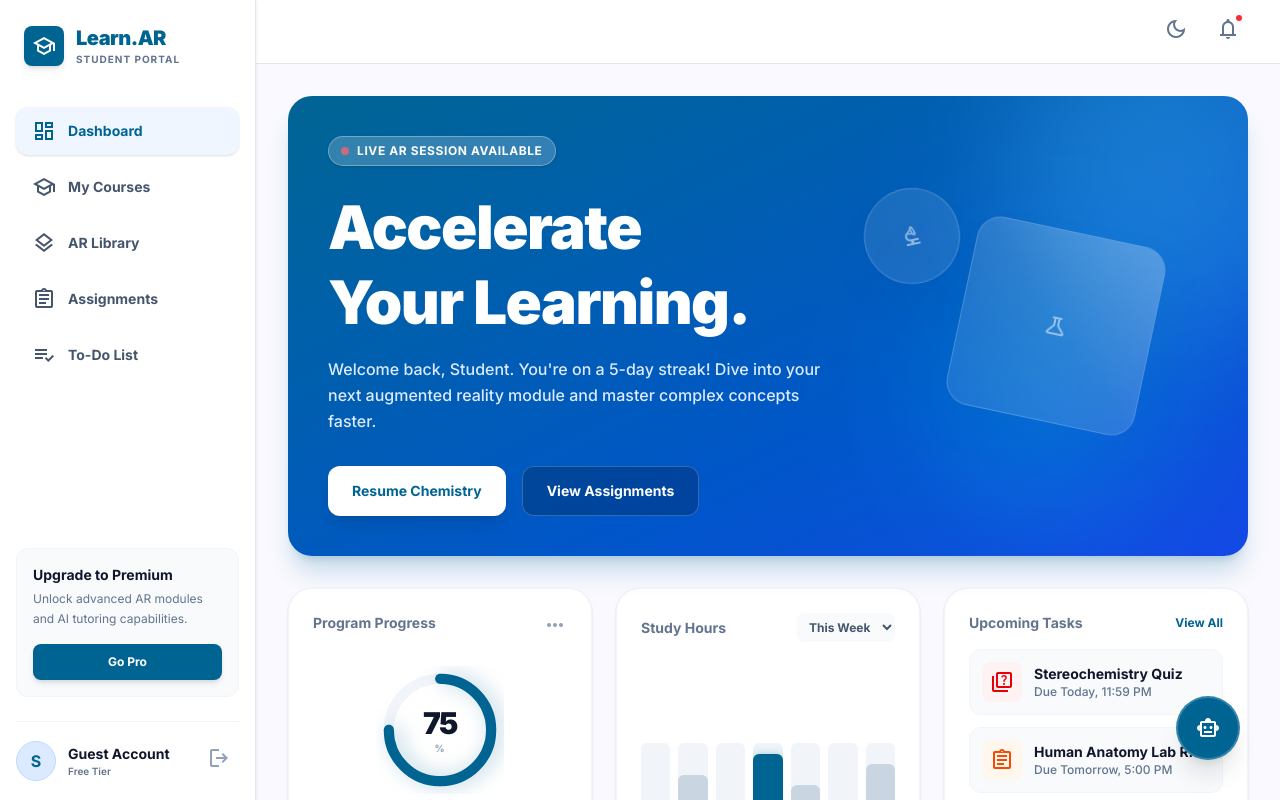
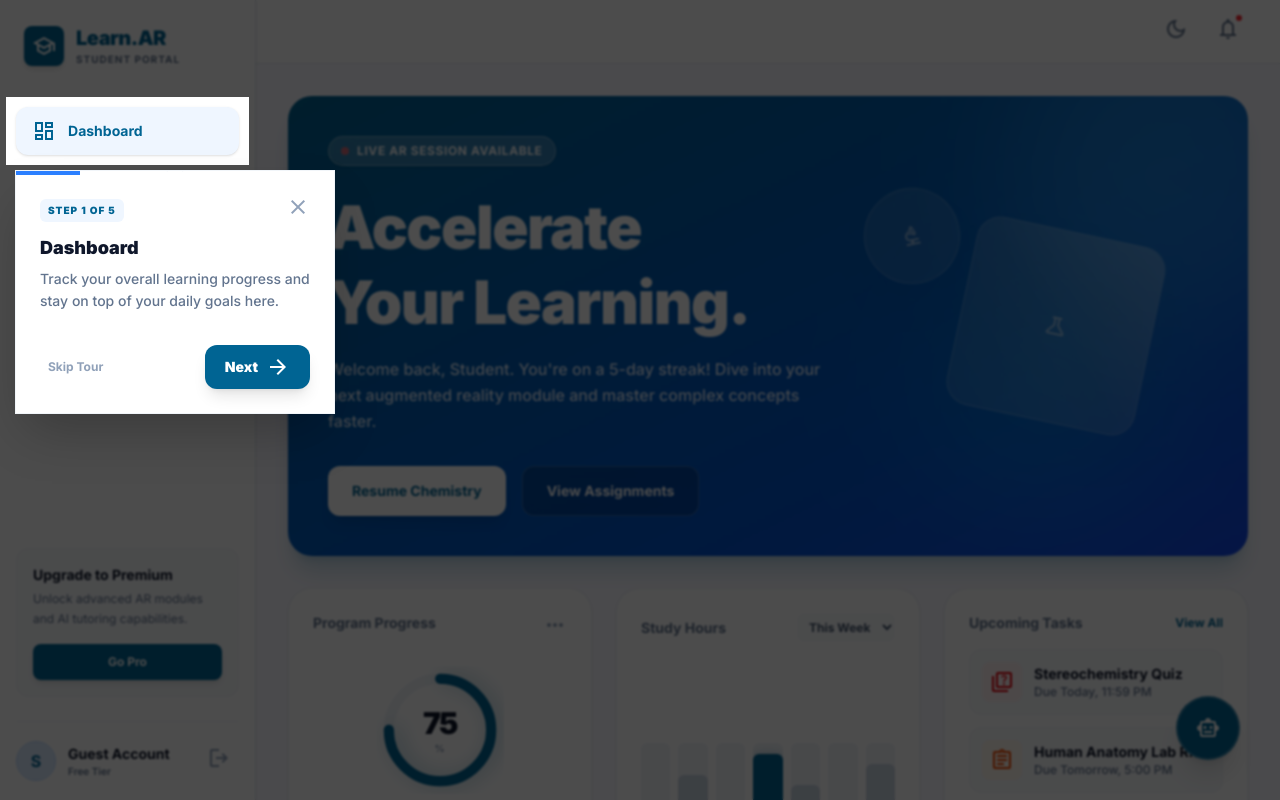
Before and after one commit to Karthikeyancse-coder/AR-Learning, a React (Vite) app in the folder client/: page /dashboard/home in a window 1280 px wide. Shown: the top 800 px of the page. Built offline with nearby package versions, Linux system fonts and the light colour scheme.

Commit message:
feat: implement quiz builder component and teacher dashboard home page

```diff
--- a/client/src/components/dashboard/DashboardLayout.tsx
+++ b/client/src/components/dashboard/DashboardLayout.tsx
@@ -9,6 +9,7 @@ import ReactMarkdown from "react-markdown";
 import remarkMath from "remark-math";
 import rehypeKatex from "rehype-katex";
 import "katex/dist/katex.min.css";
+import StudentTour from "./StudentTour";
 
 const DashboardLayout = () => {
   const navigate = useNavigate();
@@ -52,6 +53,9 @@ const DashboardLayout = () => {
 
   return (
     <div className={`font-display ${isDarkMode ? "dark" : ""}`}>
+      {/* ── Guidance System ── */}
+      <StudentTour />
+
       {/* Ensure dark mode background fills the screen and resets text color */}
       <div className="bg-[#f9f9ff] dark:bg-[#0f172a] text-[#181c22] dark:text-slate-200 min-h-screen antialiased select-none lg:select-auto transition-colors duration-300">
 
@@ -70,11 +74,11 @@ const DashboardLayout = () => {
 
           {/* Navigation Links */}
           <nav className="flex-1 flex flex-col gap-2">
-            <button onClick={() => navigate("/dashboard")} className={`flex items-center gap-3 px-4 py-3 rounded-xl font-bold transition-all duration-200 ${isActive("/dashboard") ? "bg-blue-50 dark:bg-blue-500/10 text-[#006493] dark:text-blue-400 shadow-sm" : "text-slate-600 dark:text-slate-400 hover:text-[#006493] dark:hover:text-blue-300 hover:bg-slate-50 dark:hover:bg-slate-800"}`}>
+            <button id="tour-dashboard" onClick={() => navigate("/dashboard")} className={`flex items-center gap-3 px-4 py-3 rounded-xl font-bold transition-all duration-200 ${isActive("/dashboard") ? "bg-blue-50 dark:bg-blue-500/10 text-[#006493] dark:text-blue-400 shadow-sm" : "text-slate-600 dark:text-slate-400 hover:text-[#006493] dark:hover:text-blue-300 hover:bg-slate-50 dark:hover:bg-slate-800"}`}>
               <span className="material-symbols-outlined">dashboard</span>
               <span className="text-sm">Dashboard</span>
             </button>
-            <button onClick={() => navigate("/dashboard/chemistry")} className={`flex items-center gap-3 px-4 py-3 rounded-xl font-bold transition-all duration-200 ${isActive("/dashboard/chemistry") ? "bg-blue-50 dark:bg-blue-500/10 text-[#006493] dark:text-blue-400 shadow-sm" : "text-slate-600 dark:text-slate-400 hover:text-[#006493] dark:hover:text-blue-300 hover:bg-slate-50 dark:hover:bg-slate-800"}`}>
+            <button id="tour-courses" onClick={() => navigate("/dashboard/chemistry")} className={`flex items-center gap-3 px-4 py-3 rounded-xl font-bold transition-all duration-200 ${isActive("/dashboard/chemistry") ? "bg-blue-50 dark:bg-blue-500/10 text-[#006493] dark:text-blue-400 shadow-sm" : "text-slate-600 dark:text-slate-400 hover:text-[#006493] dark:hover:text-blue-300 hover:bg-slate-50 dark:hover:bg-slate-800"}`}>
               <span className="material-symbols-outlined">school</span>
               <span className="text-sm">My Courses</span>
             </button>
@@ -82,7 +86,7 @@ const DashboardLayout = () => {
               <span className="material-symbols-outlined">layers</span>
               <span className="text-sm">AR Library</span>
             </button>
-            <button onClick={() => navigate("/dashboard/self-study")} className={`flex items-center gap-3 px-4 py-3 rounded-xl font-bold transition-all duration-200 ${isActive("/dashboard/self-study") ? "bg-blue-50 dark:bg-blue-500/10 text-[#006493] dark:text-blue-400 shadow-sm" : "text-slate-600 dark:text-slate-400 hover:text-[#006493] dark:hover:text-blue-300 hover:bg-slate-50 dark:hover:bg-slate-800"}`}>
+            <button id="tour-assignments" onClick={() => navigate("/dashboard/self-study")} className={`flex items-center gap-3 px-4 py-3 rounded-xl font-bold transition-all duration-200 ${isActive("/dashboard/self-study") ? "bg-blue-50 dark:bg-blue-500/10 text-[#006493] dark:text-blue-400 shadow-sm" : "text-slate-600 dark:text-slate-400 hover:text-[#006493] dark:hover:text-blue-300 hover:bg-slate-50 dark:hover:bg-slate-800"}`}>
               <span className="material-symbols-outlined">assignment</span>
               <span className="text-sm">Assignments</span>
             </button>
@@ -103,7 +107,7 @@ const DashboardLayout = () => {
 
           {/* Footer Profile */}
           <div className="pt-4 border-t border-slate-100 dark:border-slate-800 flex items-center justify-between transition-colors">
-            <div onClick={() => navigate("/dashboard/profile")} className="flex items-center gap-3 truncate pr-2 cursor-pointer hover:opacity-80 transition-opacity">
+            <div id="tour-profile" onClick={() => navigate("/dashboard/profile")} className="flex items-center gap-3 truncate pr-2 cursor-pointer hover:opacity-80 transition-opacity">
               {user?.name ? (
                 <img alt="Student profile avatar" className="w-10 h-10 rounded-full object-cover shrink-0 border border-slate-200 dark:border-slate-700" src="https://lh3.googleusercontent.com/aida-public/AB6AXuCqVv1P6vCCzh6X0oZTjYzxBmailQ2lO4S6lhbfgPMftb1DHPVYW41Caj2fU-uABGM9OMy-pFctkVQMAnVzvEXe6gu0CxUPoCCzBTdQyMQpuDUZEc40ftMkLZ5WBlz-WpXNUg_O2HKgDnoGhtDgWWE7lHzhZDuhtNmn7ADbeMTacQ2LiknsgtwtcKXRWP22rFUl-XCf3wIfz8obGvM6EWIxdmb8QDnUcftNvEZ_A2LCuSJRcdhxXyu_bhjZHfKfiD9xn5tOuru_KA" />
               ) : (
@@ -125,11 +129,11 @@ const DashboardLayout = () => {
         {/* Mobile/Tablet Bottom Navigation */}
         {!isSidebarHiddenForThisRoute && (
           <nav className="lg:hidden fixed bottom-0 left-0 right-0 bg-white dark:bg-[#1e293b] border-t border-slate-200 dark:border-slate-800 px-6 py-3 pb-safe flex items-center justify-between z-50 transition-colors duration-300 shadow-[0_-4px_20px_rgba(0,0,0,0.05)] dark:shadow-none">
-            <button onClick={() => navigate("/dashboard")} className={`flex flex-col items-center gap-1 ${isActive("/dashboard") ? "text-[#006493] dark:text-blue-400" : "text-slate-400 hover:text-[#006493] dark:hover:text-blue-300"}`}>
+            <button id="tour-dashboard" onClick={() => navigate("/dashboard")} className={`flex flex-col items-center gap-1 ${isActive("/dashboard") ? "text-[#006493] dark:text-blue-400" : "text-slate-400 hover:text-[#006493] dark:hover:text-blue-300"}`}>
               <span className={`material-symbols-outlined ${isActive("/dashboard") ? "fill-icon" : ""}`}>dashboard</span>
               <span className="text-[10px] font-bold">Dashboard</span>
             </button>
-            <button onClick={() => navigate("/dashboard/chemistry")} className={`flex flex-col items-center gap-1 ${isActive("/dashboard/chemistry") ? "text-[#006493] dark:text-blue-400" : "text-slate-400 hover:text-[#006493] dark:hover:text-blue-300"}`}>
+            <button id="tour-courses" onClick={() => navigate("/dashboard/chemistry")} className={`flex flex-col items-center gap-1 ${isActive("/dashboard/chemistry") ? "text-[#006493] dark:text-blue-400" : "text-slate-400 hover:text-[#006493] dark:hover:text-blue-300"}`}>
               <span className={`material-symbols-outlined ${isActive("/dashboard/chemistry") ? "fill-icon" : ""}`}>school</span>
               <span className="text-[10px] font-bold">Courses</span>
             </button>
@@ -137,7 +141,7 @@ const DashboardLayout = () => {
               <span className={`material-symbols-outlined ${isActive("/dashboard/biology") ? "fill-icon" : ""}`}>layers</span>
               <span className="text-[10px] font-bold">Library</span>
             </button>
-            <button onClick={() => navigate("/dashboard/self-study")} className={`flex flex-col items-center gap-1 ${isActive("/dashboard/self-study") ? "text-[#006493] dark:text-blue-400" : "text-slate-400 hover:text-[#006493] dark:hover:text-blue-300"}`}>
+            <button id="tour-assignments" onClick={() => navigate("/dashboard/self-study")} className={`flex flex-col items-center gap-1 ${isActive("/dashboard/self-study") ? "text-[#006493] dark:text-blue-400" : "text-slate-400 hover:text-[#006493] dark:hover:text-blue-300"}`}>
               <span className={`material-symbols-outlined ${isActive("/dashboard/self-study") ? "fill-icon" : ""}`}>assignment</span>
               <span className="text-[10px] font-bold">Assignments</span>
             </button>
@@ -204,7 +208,7 @@ const DashboardLayout = () => {
                   </div>
                 )}
               </div>
-              <div onClick={() => navigate("/dashboard/profile")} className="w-8 h-8 sm:w-9 sm:h-9 rounded-full overflow-hidden border-2 border-slate-200 dark:border-slate-700 lg:hidden ml-1 sm:ml-2 transition-colors cursor-pointer hover:opacity-80">
+              <div id="tour-profile" onClick={() => navigate("/dashboard/profile")} className="w-8 h-8 sm:w-9 sm:h-9 rounded-full overflow-hidden border-2 border-slate-200 dark:border-slate-700 lg:hidden ml-1 sm:ml-2 transition-colors cursor-pointer hover:opacity-80">
                 {user?.name ? (
                   <img alt="Profile" className="w-full h-full object-cover" src="https://lh3.googleusercontent.com/aida-public/AB6AXuCqVv1P6vCCzh6X0oZTjYzxBmailQ2lO4S6lhbfgPMftb1DHPVYW41Caj2fU-uABGM9OMy-pFctkVQMAnVzvEXe6gu0CxUPoCCzBTdQyMQpuDUZEc40ftMkLZ5WBlz-WpXNUg_O2HKgDnoGhtDgWWE7lHzhZDuhtNmn7ADbeMTacQ2LiknsgtwtcKXRWP22rFUl-XCf3wIfz8obGvM6EWIxdmb8QDnUcftNvEZ_A2LCuSJRcdhxXyu_bhjZHfKfiD9xn5tOuru_KA" />
                 ) : (
--- a/client/src/components/dashboard/Home.tsx
+++ b/client/src/components/dashboard/Home.tsx
@@ -86,7 +86,7 @@ const Home = () => {
       {/* Stats Grid */}
       <section className="grid grid-cols-1 md:grid-cols-3 gap-6">
         {/* Overall Progress */}
-        <div className="bg-white dark:bg-[#1e293b] rounded-3xl p-6 border border-slate-100 dark:border-slate-800 shadow-sm flex flex-col items-center justify-center text-center relative overflow-hidden transition-colors duration-300">
+        <div id="tour-analytics" className="bg-white dark:bg-[#1e293b] rounded-3xl p-6 border border-slate-100 dark:border-slate-800 shadow-sm flex flex-col items-center justify-center text-center relative overflow-hidden transition-colors duration-300">
           <h3 className="text-sm font-bold text-slate-500 dark:text-slate-400 absolute top-6 left-6 transition-colors">Program Progress</h3>
           <button className="absolute top-6 right-6 text-slate-400 hover:text-[#006493] dark:hover:text-blue-400 transition-colors cursor-pointer">
             <span className="material-symbols-outlined text-sm">more_horiz</span>
--- /dev/null
+++ b/client/src/components/dashboard/StudentTour.tsx
@@ -0,0 +1,245 @@
+import React, { useState, useEffect, useLayoutEffect } from 'react';
+
+interface TourStep {
+  targetId: string;
+  title: string;
+  description: string;
+}
+
+const TOUR_STEPS: TourStep[] = [
+  {
+    targetId: 'tour-dashboard',
+    title: 'Dashboard',
+    description: 'Track your overall learning progress and stay on top of your daily goals here.',
+  },
+  {
+    targetId: 'tour-courses',
+    title: 'My Courses',
+    description: 'Access all your enrolled AR modules and academic courses from this section.',
+  },
+  {
+    targetId: 'tour-assignments',
+    title: 'Assignments',
+    description: 'Check your upcoming tasks, lab reports, and readiness quizzes to stay ahead.',
+  },
+  {
+    targetId: 'tour-analytics',
+    title: 'Analytics',
+    description: 'See your performance breakdown, study hours, and AI-driven success predictions.',
+  },
+  {
+    targetId: 'tour-profile',
+    title: 'Profile',
+    description: 'Manage your account settings, preferences, and view your academic achievements.',
+  },
+];
+
+const StudentTour: React.FC = () => {
+  const [currentStep, setCurrentStep] = useState(0);
+  const [isVisible, setIsVisible] = useState(false);
+  const [targetRect, setTargetRect] = useState<DOMRect | null>(null);
+  const [tooltipPos, setTooltipPos] = useState({ top: 0, left: 0 });
+  const [retryCount, setRetryCount] = useState(0);
+
+  useEffect(() => {
+    // Expose a global function for manual debugging/triggering
+    (window as any).startTour = () => {
+      localStorage.removeItem('seenTour');
+      setCurrentStep(0);
+      setRetryCount(0);
+      setIsVisible(true);
+    };
+
+    const seenTour = localStorage.getItem('seenTour');
+    if (!seenTour) {
+      // Small delay to ensure DOM is ready and animations finish
+      const timer = setTimeout(() => setIsVisible(true), 1500);
+      return () => clearTimeout(timer);
+    }
+  }, []);
+
+  const updateTargetRect = () => {
+    if (!isVisible) return;
+
+    const targetId = TOUR_STEPS[currentStep].targetId;
+    const elements = document.querySelectorAll(`#${targetId}`);
+    let element: HTMLElement | null = null;
+
+    // Find the visible instance of the ID (mobile vs desktop)
+    for (let i = 0; i < elements.length; i++) {
+        const el = elements[i] as HTMLElement;
+        const style = window.getComputedStyle(el);
+        const isVisibleInDOM = el.offsetParent !== null || style.position === 'fixed';
+        if (isVisibleInDOM && style.display !== 'none' && style.visibility !== 'hidden' && style.opacity !== '0') {
+            element = el;
+            break;
+        }
+    }
+
+    if (element) {
+      const rect = element.getBoundingClientRect();
+      // Only update state if position changed to avoid infinite cycles
+      if (!targetRect || Math.abs(rect.top - targetRect.top) > 1 || Math.abs(rect.left - targetRect.left) > 1) {
+          setTargetRect(rect);
+
+          const spaceAbove = rect.top;
+          const spaceBelow = window.innerHeight - rect.bottom;
+          const isMobile = window.innerWidth < 768;
+
+          let top = 0;
+          let left = rect.left + rect.width / 2;
+
+          // Prefer showing tooltip below unless there is no space
+          if (spaceBelow > 240 || spaceBelow > spaceAbove) {
+            top = rect.bottom + 15;
+          } else {
+            top = rect.top - 200;
+          }
+
+          const tooltipWidth = isMobile ? 300 : 360;
+          const horizontalPadding = 15;
+
+          let finalLeft = left - tooltipWidth / 2;
+          // Bounds checking
+          if (finalLeft < horizontalPadding) finalLeft = horizontalPadding;
+          if (finalLeft + tooltipWidth > window.innerWidth - horizontalPadding) {
+            finalLeft = window.innerWidth - tooltipWidth - horizontalPadding;
+          }
+
+          setTooltipPos({ top, left: finalLeft });
+      }
+      setRetryCount(0);
+    } else if (retryCount < 8) {
+      // Retry for up to 4 seconds (8 * 500ms) to account for slow page loads/animations
+      const timer = setTimeout(() => setRetryCount(prev => prev + 1), 500);
+      return () => clearTimeout(timer);
+    } else {
+      console.warn(`[Tour] Step ${currentStep + 1} (${targetId}) not found. Skipping...`);
+      if (currentStep < TOUR_STEPS.length - 1) {
+          setCurrentStep(prev => prev + 1);
+          setRetryCount(0);
+      } else {
+          handleComplete();
+      }
+    }
+  };
+
+  useLayoutEffect(() => {
+    updateTargetRect();
+    const handleResize = () => updateTargetRect();
+    window.addEventListener('resize', handleResize);
+    window.addEventListener('scroll', handleResize, true);
+    return () => {
+      window.removeEventListener('resize', handleResize);
+      window.removeEventListener('scroll', handleResize, true);
+    };
+  }, [currentStep, isVisible, retryCount]);
+
+  const handleNext = () => {
+    if (currentStep < TOUR_STEPS.length - 1) {
+      setCurrentStep(prev => prev + 1);
+      setRetryCount(0);
+      setTargetRect(null); // Reset spotlight to force re-calculation
+    } else {
+      handleComplete();
+    }
+  };
+
+  const handleSkip = () => {
+    handleComplete();
+  };
+
+  const handleComplete = () => {
+    localStorage.setItem('seenTour', 'true');
+    setIsVisible(false);
+  };
+
+  if (!isVisible || !targetRect) return null;
+
+  const step = TOUR_STEPS[currentStep];
+
+  // Clip-path safety: ensure coordinates are non-negative
+  const L = Math.max(0, targetRect.left - 10);
+  const T = Math.max(0, targetRect.top - 10);
+  const R = Math.min(window.innerWidth, targetRect.right + 10);
+  const B = Math.min(window.innerHeight, targetRect.bottom + 10);
+
+  return (
+    <div className="fixed inset-0 z-[10000] pointer-events-none overflow-hidden font-display transition-opacity duration-500">
+      {/* Spotlight Overlay */}
+      <div
+        className="absolute inset-0 bg-black/70 backdrop-blur-[1px] transition-all duration-500 pointer-events-auto"
+        style={{
+          clipPath: `polygon(
+            0% 0%,
+            0% 100%,
+            ${L}px 100%,
+            ${L}px ${T}px,
+            ${R}px ${T}px,
+            ${R}px ${B}px,
+            ${L}px ${B}px,
+            ${L}px 100%,
+            100% 100%,
+            100% 0%
+          )`
+        }}
+        onClick={handleSkip}
+      />
+
+      {/* Tooltip Card */}
+      <div
+        className="absolute transition-all duration-500 ease-out pointer-events-auto w-[280px] sm:w-[320px] animate-in fade-in slide-in-from-bottom-4"
+        style={{ top: tooltipPos.top, left: tooltipPos.left }}
+      >
+        <div className="bg-white dark:bg-[#1e293b] rounded-24 p-5 sm:p-6 shadow-2xl border border-slate-100 dark:border-slate-800 relative overflow-hidden">
+          {/* Subtle Progress Bar */}
+          <div className="absolute top-0 left-0 h-1 bg-blue-500 transition-all duration-500" style={{ width: `${((currentStep + 1) / TOUR_STEPS.length) * 100}%` }} />
+
+          <div className="flex items-center justify-between mb-3">
+             <span className="text-[10px] font-black uppercase tracking-widest text-[#006493] dark:text-blue-400 bg-blue-50 dark:bg-blue-900/30 px-2 py-1 rounded-md">
+                Step {currentStep + 1} of {TOUR_STEPS.length}
+             </span>
+             <button onClick={handleSkip} className="text-slate-400 hover:text-slate-600 dark:hover:text-white transition-colors">
+                <span className="material-symbols-outlined text-sm">close</span>
+             </button>
+          </div>
+
+          <h3 className="text-lg font-black text-slate-900 dark:text-white mb-2 leading-tight">
+            {step.title}
+          </h3>
+          <p className="text-sm text-slate-500 dark:text-slate-400 font-medium mb-6 leading-relaxed">
+            {step.description}
+          </p>
+
+          <div className="flex items-center justify-between gap-3 pt-2">
+            <button
+              onClick={handleSkip}
+              className="text-xs font-bold text-slate-400 hover:text-slate-600 dark:hover:text-slate-300 px-2 py-1 transition-colors"
+            >
+              Skip Tour
+            </button>
+            <button
+              onClick={handleNext}
+              className="bg-[#006493] dark:bg-blue-600 text-white text-sm font-black px-5 py-2.5 rounded-xl hover:opacity-90 active:scale-95 transition-all shadow-lg flex items-center gap-2"
+            >
+              {currentStep === TOUR_STEPS.length - 1 ? 'Finish' : 'Next'}
+              <span className="material-symbols-outlined text-[16px]">
+                {currentStep === TOUR_STEPS.length - 1 ? 'check_circle' : 'arrow_forward'}
+              </span>
+            </button>
+          </div>
+
+          {/* Tooltip Arrow */}
+          <div
+            className={`absolute w-3 h-3 bg-white dark:bg-[#1e293b] rotate-45 border-slate-100 dark:border-slate-800 ${
+              tooltipPos.top > (targetRect.bottom) ? '-top-1.5 border-t border-l' : '-bottom-1.5 border-b border-r'
+            }`}
+            style={{ left: 'calc(50% - 6px)' }}
+          />
+        </div>
+      </div>
+    </div>
+  );
+};
+
+export default StudentTour;
```
